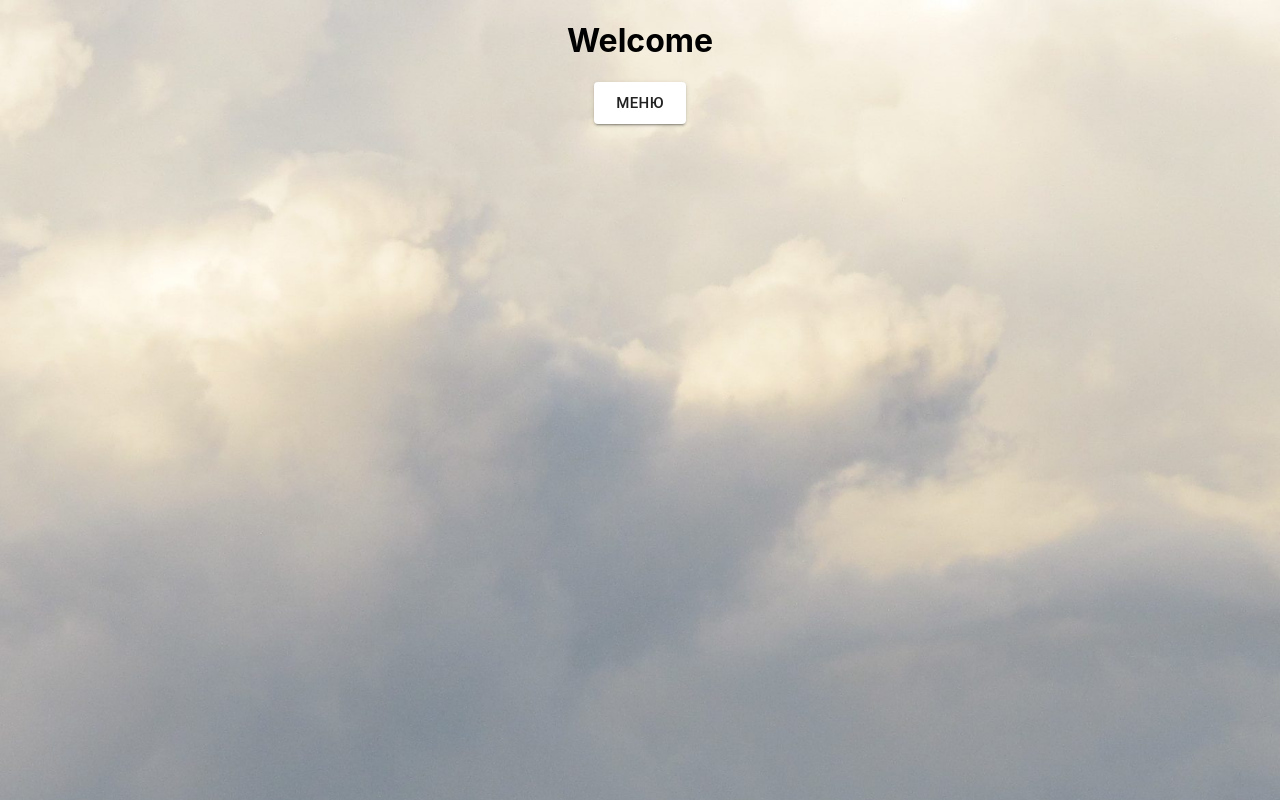
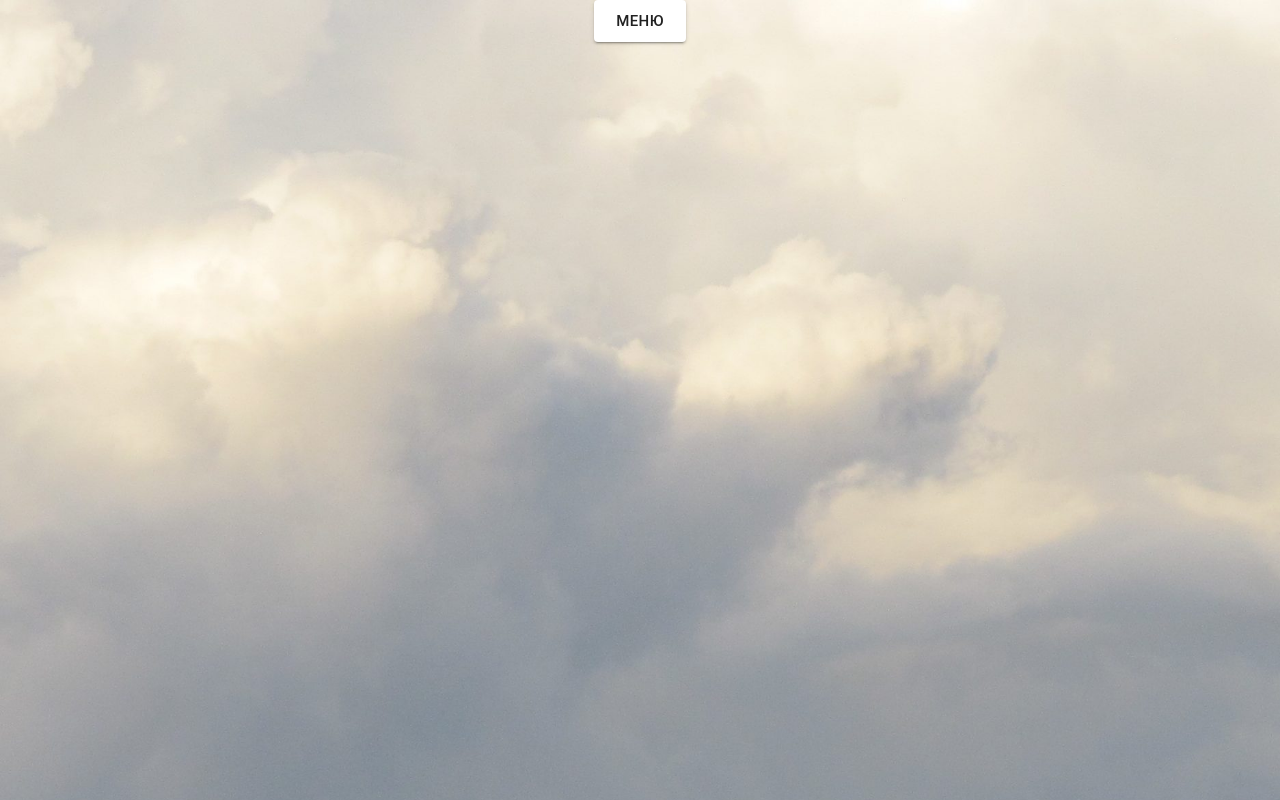
Before and after one commit to yaroslav-tormasov/Weather-App, a React (Create React App) app: page / in a window 1280 px wide. Built offline with nearby package versions, Linux system fonts and the light colour scheme.

Commit message:
refactoring

```diff
--- a/src/App.js
+++ b/src/App.js
@@ -9,7 +9,7 @@ function App() {
     return (
         <BrowserRouter>
             <div className="App">
-                <Route path={"/"} exact render={() => <Header />}/>
+                <Route path={"/LapStore"}  render={() => <Header />}/>
                 <Menu/>
                 <Home/>
             </div>
```
